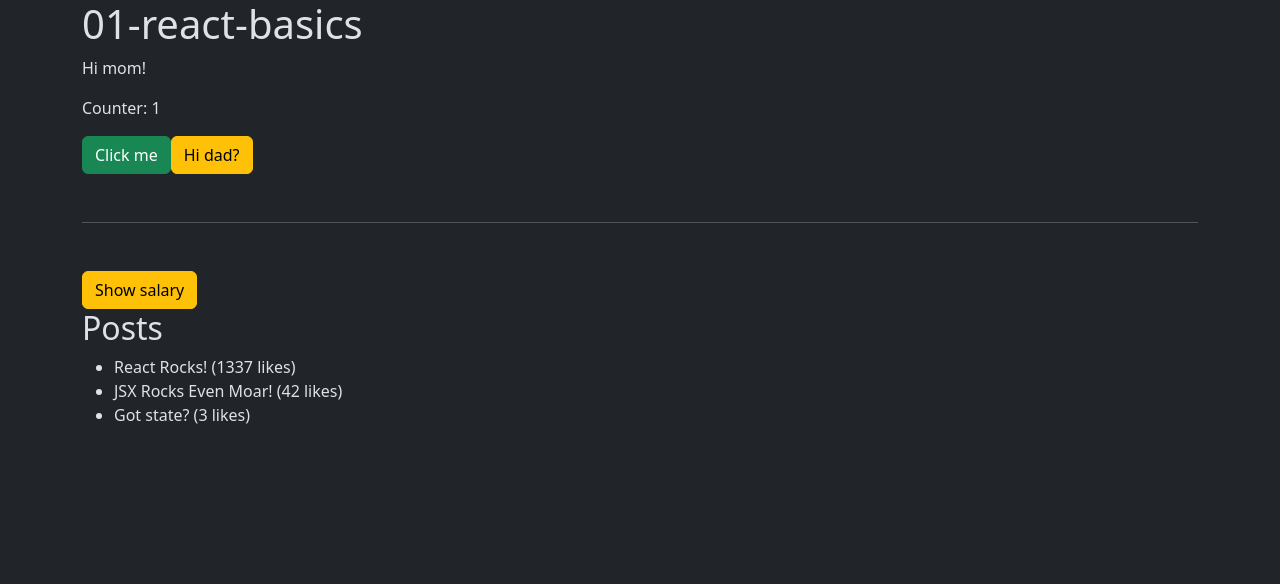
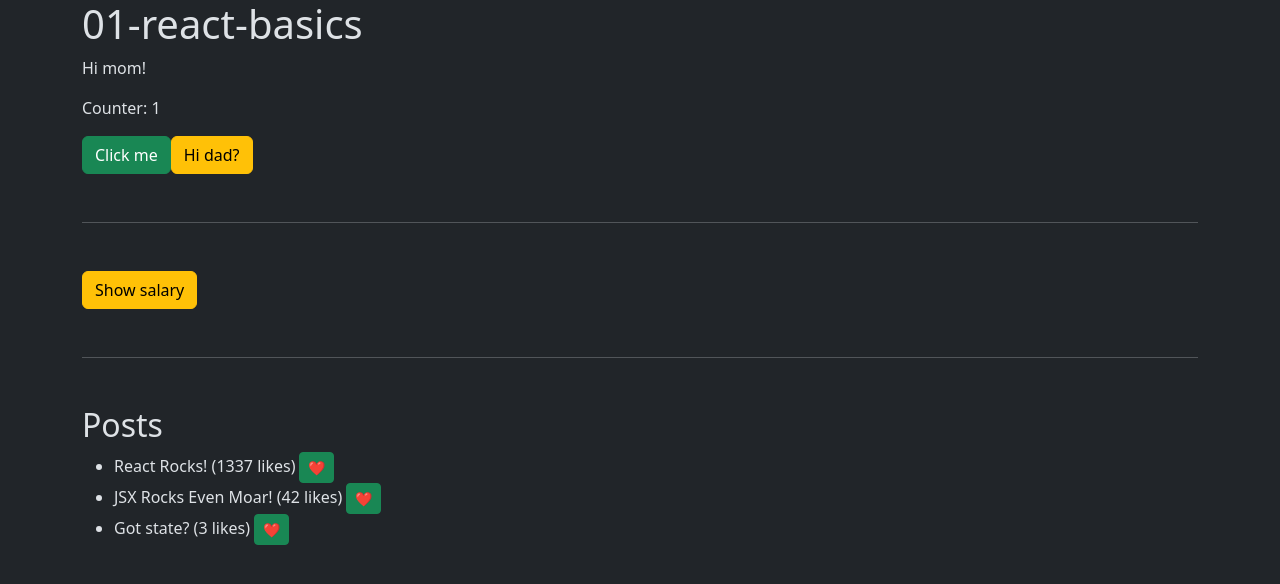
Before and after one commit to drblue/fed23-javascript-2, a React (Vite) app in the folder 01-react-basics/: page / in a window 1280 px wide. Shown: the top 584 px of the page. Built offline with nearby package versions, Linux system fonts and the light colour scheme.

Commit message:
Add likes to a post.

```diff
--- a/01-react-basics/src/App.tsx
+++ b/01-react-basics/src/App.tsx
@@ -37,6 +37,11 @@ function App() {
 			return;
 		}
 		setSalary(salary + amount);
+	}
+
+	const handleAddLike = (post: Post) => {
+		post.likes++;
+		setPosts([...posts]);
 	}
 
 	return (
@@ -87,16 +92,24 @@ function App() {
 							>Decrease 5 &euro; 😢😢😢</button>
 						</div>
 					</div>
-
-					<hr />
 				</>
 			)}
+
+			<hr />
 
 			<h2>Posts</h2>
 
 			<ul>
 				{posts.map(post =>
-					<li key={post.id}>{post.title} ({post.likes} likes)</li>
+					<li key={post.id}>
+						{post.title} ({post.likes} likes)
+						<button
+							className="btn btn-success btn-sm ms-1"
+							onClick={() => handleAddLike(post)}
+						>
+							❤️
+						</button>
+					</li>
 				)}
 			</ul>
 		</div>
```
